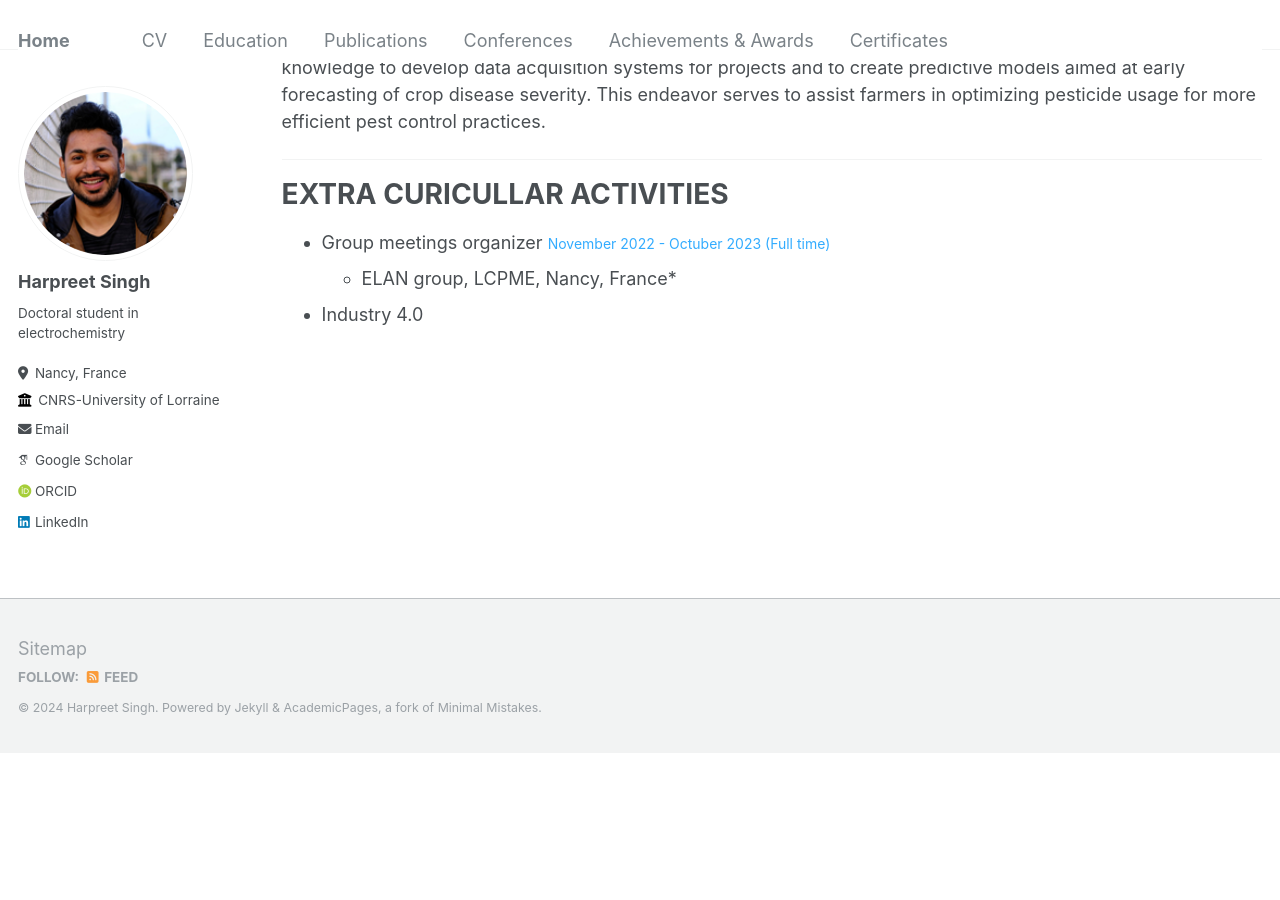
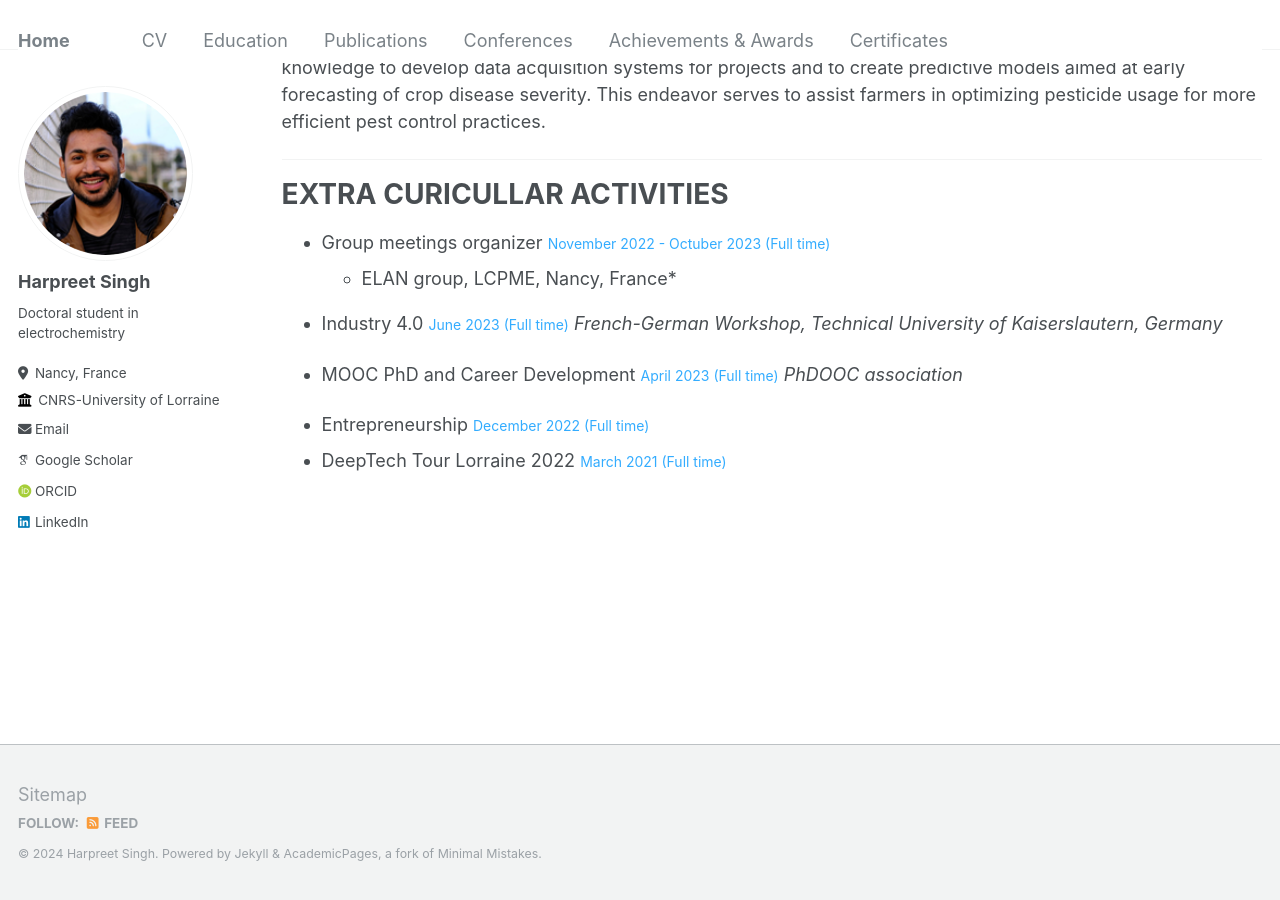
Before and after one commit to Harpr33t-Singh/Harpr33t-Singh.github.io, a Jekyll site: the page built from _pages/cv.md, in a window 1280 px wide and 900 px high, scrolled down 1055 px. Built offline with Jekyll 4.4.1, drawn with Linux system fonts in a browser that asks for light colours; some web fonts are replaced; before the commit the page ends 1809 px from its top, so only the background shows below that.

Commit message:
Update cv.md

```diff
--- a/_pages/cv.md
+++ b/_pages/cv.md
@@ -46,4 +46,11 @@ During my undergraduate studies, I delved deeply into electronic systems, coveri
 
 * Group meetings organizer <span style="color: #33ACFF; font-size: 14px;">November 2022 - Octuber 2023 (Full time)</span>
   * ELAN group, LCPME, Nancy, France*
-* Industry 4.0
+* Industry 4.0 <span style="color: #33ACFF; font-size: 14px;">  June 2023 (Full time)</span>
+  *French-German Workshop, Technical University of Kaiserslautern, Germany*
+
+* MOOC PhD and Career Development <span style="color: #33ACFF; font-size: 14px;">  April 2023 (Full time)</span>
+ *PhDOOC association*
+
+* Entrepreneurship <span style="color: #33ACFF; font-size: 14px;">  December 2022 (Full time)</span>
+* DeepTech Tour Lorraine 2022 <span style="color: #33ACFF; font-size: 14px;">  March 2021 (Full time)</span>
```
